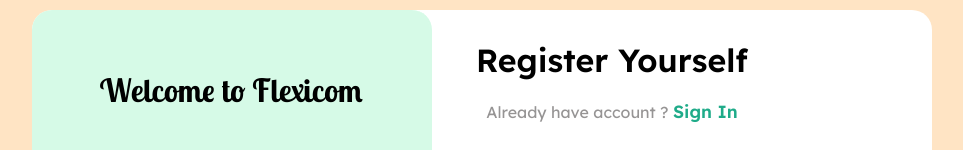
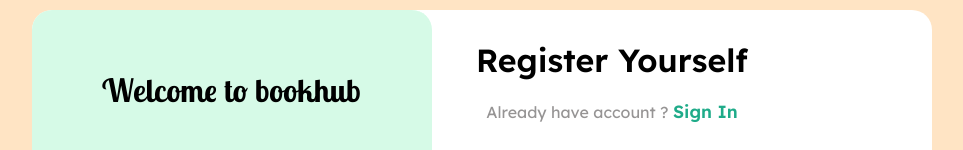
Before and after one commit to Nirmala-25/jenkinsweb, a plain HTML site: page index.html in a window 1280 px wide. Shown: the part 140-290 px from the top of the page, without its empty margins (268-1231 px from the left). Drawn offline with nearby package versions, Linux system fonts and the light colour scheme; a script that the page names is missing; a web font is replaced by a local one.

Commit message:
Update index.html

```diff
--- a/index.html
+++ b/index.html
@@ -10,7 +10,7 @@
 <body>
     <div class="container" id="content01">
         <div class="img-slider">
-            <h2>Welcome to Flexicom</h2>
+            <h2>Welcome to bookhub</h2>
             <p>we are a community together helping thousands of people out there who are struggling </p>
                 <img src="./Images/Img1-removebg-preview.png" alt="img">
         </div>
```
